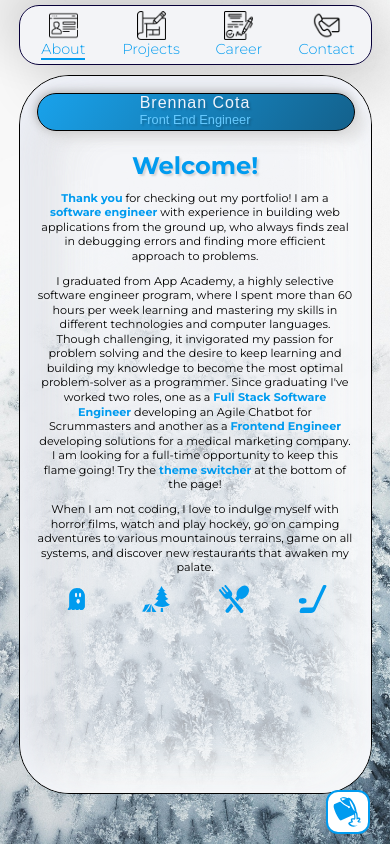
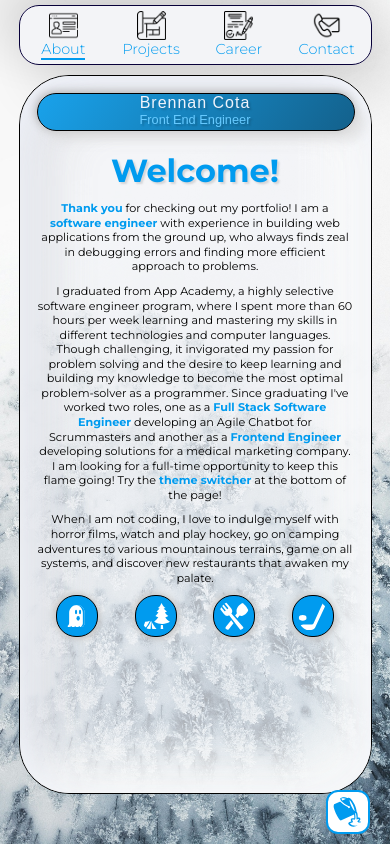
Before and after one commit to Sleightttt/Austin_Roach, a React (Create React App) app in the folder planner-app/: page / in a window 390 px wide. Built offline with nearby package versions, Linux system fonts and the light colour scheme.

Commit message:
added animations to project button

```diff
--- a/planner-app/src/components/About/About.css
+++ b/planner-app/src/components/About/About.css
@@ -140,6 +140,11 @@
 
 .about-icon {
   height: 50px;
+  border: 1px solid black;
+
+  box-shadow: 2px 2px 6px #c5c5c5, -2px -2px 6px #cacaca;
+  padding: 5px;
+  border-radius: 20px;
 }
 
 .about-icon2 {
@@ -225,7 +230,7 @@
   }
 
   .about-h {
-    font-size: 1.5rem;
+    font-size: 2.5rem;
   }
 }
 
@@ -236,7 +241,7 @@
   }
 
   .about-h {
-    font-size: 1.5rem;
+    font-size: 2rem;
   }
 }
 
--- a/planner-app/src/components/About/AboutBody.js
+++ b/planner-app/src/components/About/AboutBody.js
@@ -3,6 +3,7 @@ const AboutBody = ({ activeTheme }) => {
     let fill = {};
     if (activeTheme === "snow") {
       fill.fill = "#009bef";
+      fill.background = "red";
       return "#009bef";
     } else if (activeTheme === "summer") {
       fill.fill = "#F4653E";
@@ -82,10 +83,10 @@ const AboutBody = ({ activeTheme }) => {
           className="about-icon"
           xmlns="http://www.w3.org/2000/svg"
           viewBox="0 0 64 64"
-          style={{ ...fill }}
+          style={{ background: themeFixer() }}
         >
           <path
-            fill={themeFixer()}
+            fill="#fff"
             d="M20.952,52.828l-0.141,0.145l-0.807,0.821c-1.896,1.896-6.636,1.896-7.584,0.948
 	c-0.947-0.948,0-1.914,0-1.914c1.896-1.878,2.844-3.682,2.844-6.144v-7.584V24.882c0-9.163,7.428-16.59,16.589-16.59l0,0
 	c9.163,0,16.59,7.428,16.59,16.59v14.219c0,0,0,6.162,0,9.006c0,1.896-0.947,3.792-2.844,5.688
@@ -98,18 +99,30 @@ const AboutBody = ({ activeTheme }) => {
 	c0,0,0,6.162,0,9.006c0,1.896-0.947,3.792-2.844,5.688c-0.674,0.674-1.707,1.104-2.801,1.342c1.696,0.497,5.226,0.233,6.801-1.342
 	c1.896-1.896,2.844-3.791,2.844-5.688c0-2.844,0-9.006,0-9.006V24.882C48.444,15.719,41.018,8.292,31.854,8.292z"
           />
-          <ellipse fill="#f0f3fb" cx="34.5" cy="37" rx="3.5" ry="5" />
-          <ellipse fill="#f0f3fb" cx="29.959" cy="23.459" rx="2.37" ry="4.74" />
-          <ellipse fill="#f0f3fb" cx="38.49" cy="23.459" rx="2.37" ry="4.74" />
+          <ellipse fill={themeFixer()} cx="34.5" cy="37" rx="3.5" ry="5" />
+          <ellipse
+            fill={themeFixer()}
+            cx="29.959"
+            cy="23.459"
+            rx="2.37"
+            ry="4.74"
+          />
+          <ellipse
+            fill={themeFixer()}
+            cx="38.49"
+            cy="23.459"
+            rx="2.37"
+            ry="4.74"
+          />
         </svg>
         <svg
           className="about-icon"
           xmlns="http://www.w3.org/2000/svg"
           viewBox="0 0 512 512"
-          style={{ ...fill }}
+          style={{ background: themeFixer() }}
         >
           <path
-            fill={themeFixer()}
+            fill="#fff"
             d="M350.5 33.05c-13.9 30.58-29.4 61.29-61.6 85.35 7.3 3.4 20.7 6.2 27.9 8.5-12.2 18.7-33 36.4-52 52.3 11.1 5.7 22.1 10.3 33.1 14-14.1 22.2-30.9 43.3-51.9 62.4 16.7 9.3 33.3 16.6 49.8 21.8-17.9 25.4-40.4 49.6-72.1 76.1 51.5 26.5 97 38.8 142.2 37.4 1.8 0 3.7.1 5.5.1v-.3c39.9-2.2 79.6-15 123.2-38-38.8-24.5-62.9-47.7-81.4-73.2 17.8-5.2 35.6-12.9 53.3-23.1-25.8-17.7-44.2-38.6-58.9-61.5 12.1-3.7 24.1-8.7 36.1-15-23.2-14.6-44.1-32.3-56.7-51.4 8.8-2.4 22.8-5.3 31.5-9.4-38.5-21.76-48.9-53.16-68-86.05zM173.6 336.8c-.1.3-.4.8-.6 1.1l19.4 139 72.2 1.2c-38.2-44.9-66-91.1-91-141.3zm-.6 1.2c-23.8 47.8-44.8 94.2-86.44 137.2l76.84 1.3zm-20.7 1.1c-24.1 8.9-54.17 16.9-82.31 15.8-11.18 39.8-26.38 80-52.57 115.8l46.65 1.6c43.13-40.8 64.23-85 88.23-133.2zm186.5 68.8l-2.7 70.4 43 .6L373 409c-11.6 0-23.1-.3-34.2-1.1z"
           />
         </svg>
@@ -117,7 +130,8 @@ const AboutBody = ({ activeTheme }) => {
           className="about-icon"
           xmlns="http://www.w3.org/2000/svg"
           viewBox="0 -3.84 122.88 122.88"
-          fill={themeFixer()}
+          fill="#fff"
+          style={{ background: themeFixer() }}
         >
           <path d="M29.03,100.46l20.79-25.21l9.51,12.13L41,110.69C33.98,119.61,20.99,110.21,29.03,100.46L29.03,100.46z M53.31,43.05 c1.98-6.46,1.07-11.98-6.37-20.18L28.76,1c-2.58-3.03-8.66,1.42-6.12,5.09L37.18,24c2.75,3.34-2.36,7.76-5.2,4.32L16.94,9.8 c-2.8-3.21-8.59,1.03-5.66,4.7c4.24,5.1,10.8,13.43,15.04,18.53c2.94,2.99-1.53,7.42-4.43,3.69L6.96,18.32 c-2.19-2.38-5.77-0.9-6.72,1.88c-1.02,2.97,1.49,5.14,3.2,7.34L20.1,49.06c5.17,5.99,10.95,9.54,17.67,7.53 c1.03-0.31,2.29-0.94,3.64-1.77l44.76,57.78c2.41,3.11,7.06,3.44,10.08,0.93l0.69-0.57c3.4-2.83,3.95-8,1.04-11.34L50.58,47.16 C51.96,45.62,52.97,44.16,53.31,43.05L53.31,43.05z M65.98,55.65l7.37-8.94C63.87,23.21,99-8.11,116.03,6.29 C136.72,23.8,105.97,66,84.36,55.57l-8.73,11.09L65.98,55.65L65.98,55.65z" />
         </svg>
@@ -126,7 +140,8 @@ const AboutBody = ({ activeTheme }) => {
           className="about-icon"
           xmlns="http://www.w3.org/2000/svg"
           viewBox="0 0 32 32"
-          fill={themeFixer()}
+          fill="#fff"
+          style={{ background: themeFixer() }}
         >
           <path
             d="M3.7,31H14c1.8,0,3.5-1.1,4.3-2.7l12-25.6C30.6,1.9,30,1,29.2,1h-1.4c-0.5,0-0.9,0.3-1.1,0.7L16.5,23.9
--- a/planner-app/src/components/Contract/ContractMain.js
+++ b/planner-app/src/components/Contract/ContractMain.js
@@ -232,7 +232,7 @@ const ContractMain = ({ activeTheme }) => {
       <div className="contract-nav">
         <div
           className={`entry-box-c ${
-            activeEntry === "life" ? "active-entry2" : ""
+            activeEntry === "life" ? "active-entry2 bounce" : ""
           }`}
           style={{ ...boxStyle, ...(activeEntry === "life" ? borderLeft : {}) }}
           onClick={() => handleClick("life")}
@@ -241,7 +241,7 @@ const ContractMain = ({ activeTheme }) => {
         </div>
         <div
           className={`entry-box-c ${
-            activeEntry === "big" ? "active-entry2" : ""
+            activeEntry === "big" ? "active-entry2 bounce" : ""
           }`}
           style={{ ...boxStyle, ...(activeEntry === "big" ? borderLeft : {}) }}
           onClick={() => handleClick("big")}
--- a/planner-app/src/components/Projects/Projects.css
+++ b/planner-app/src/components/Projects/Projects.css
@@ -332,3 +332,84 @@
     width: 10px;
   }
 }
+
+.bounceIn {
+  -webkit-animation-name: bounceIn;
+  animation-name: bounceIn;
+  -webkit-animation-duration: 0.75s;
+  animation-duration: 0.75s;
+  -webkit-animation-duration: 1s;
+  animation-duration: 1s;
+  -webkit-animation-fill-mode: both;
+  animation-fill-mode: both;
+}
+.bounce {
+  -webkit-animation-name: bounce;
+  animation-name: bounce;
+  -webkit-transform-origin: center bottom;
+  -ms-transform-origin: center bottom;
+  transform-origin: center bottom;
+  -webkit-animation-duration: 1s;
+  animation-duration: 1s;
+  -webkit-animation-fill-mode: both;
+  animation-fill-mode: both;
+}
+@-webkit-keyframes bounce {
+  0%,
+  20%,
+  53%,
+  80%,
+  100% {
+    -webkit-transition-timing-function: cubic-bezier(0.215, 0.61, 0.355, 1);
+    transition-timing-function: cubic-bezier(0.215, 0.61, 0.355, 1);
+    -webkit-transform: translate3d(0, 0, 0);
+    transform: translate3d(0, 0, 0);
+  }
+  40%,
+  43% {
+    -webkit-transition-timing-function: cubic-bezier(0.755, 0.05, 0.855, 0.06);
+    transition-timing-function: cubic-bezier(0.755, 0.05, 0.855, 0.06);
+    -webkit-transform: translate3d(0, -30px, 0);
+    transform: translate3d(0, -30px, 0);
+  }
+  70% {
+    -webkit-transition-timing-function: cubic-bezier(0.755, 0.05, 0.855, 0.06);
+    transition-timing-function: cubic-bezier(0.755, 0.05, 0.855, 0.06);
+    -webkit-transform: translate3d(0, -15px, 0);
+    transform: translate3d(0, -15px, 0);
+  }
+  90% {
+    -webkit-transform: translate3d(0, -4px, 0);
+    transform: translate3d(0, -4px, 0);
+  }
+}
+
+@keyframes bounce {
+  0%,
+  20%,
+  53%,
+  80%,
+  100% {
+    -webkit-transition-timing-function: cubic-bezier(0.215, 0.61, 0.355, 1);
+    transition-timing-function: cubic-bezier(0.215, 0.61, 0.355, 1);
+    -webkit-transform: translate3d(0, 0, 0);
+    transform: translate3d(0, 0, 0);
+  }
+  40%,
+  43% {
+    -webkit-transition-timing-function: cubic-bezier(0.755, 0.05, 0.855, 0.06);
+    transition-timing-function: cubic-bezier(0.755, 0.05, 0.855, 0.06);
+    -webkit-transform: translate3d(0, -30px, 0);
+    transform: translate3d(0, -30px, 0);
+  }
+  70% {
+    -webkit-transition-timing-function: cubic-bezier(0.755, 0.05, 0.855, 0.06);
+    transition-timing-function: cubic-bezier(0.755, 0.05, 0.855, 0.06);
+    -webkit-transform: translate3d(0, -15px, 0);
+    transform: translate3d(0, -15px, 0);
+  }
+  90% {
+    -webkit-transform: translate3d(0, -4px, 0);
+    transform: translate3d(0, -4px, 0);
+  }
+}
--- a/planner-app/src/components/Projects/index.js
+++ b/planner-app/src/components/Projects/index.js
@@ -166,7 +166,7 @@ const Projects = ({ activeTheme }) => {
       <div className="project-nav">
         <div
           className={`entry-box entry-box-image ${
-            activeEntry === "image" ? "active-entry" : ""
+            activeEntry === "image" ? "active-entry bounce" : ""
           }`}
           onClick={() => handleEntryClick("image")}
           style={{ ...(activeEntry === "image" ? borderLeft : {}) }}
@@ -178,7 +178,7 @@ const Projects = ({ activeTheme }) => {
         </div>
         <div
           className={`entry-box entry-box-ootify ${
-            activeEntry === "ootify" ? "active-entry" : ""
+            activeEntry === "ootify" ? "active-entry bounce" : ""
           }`}
           onClick={() => handleEntryClick("ootify")}
           style={{ ...(activeEntry === "ootify" ? borderLeft : {}) }}
@@ -191,7 +191,7 @@ const Projects = ({ activeTheme }) => {
         </div>
         <div
           className={`entry-box entry-box-proof ${
-            activeEntry === "proof" ? "active-entry" : ""
+            activeEntry === "proof" ? "active-entry bounce" : ""
           }`}
           onClick={() => handleEntryClick("proof")}
           style={{ ...(activeEntry === "proof" ? borderLeft : {}) }}
@@ -204,7 +204,7 @@ const Projects = ({ activeTheme }) => {
         </div>
         <div
           className={`entry-box entry-box-job ${
-            activeEntry === "job" ? "active-entry" : ""
+            activeEntry === "job" ? "active-entry bounce" : ""
           }`}
           style={{ ...(activeEntry === "job" ? borderLeft : {}) }}
           onClick={() => handleEntryClick("job")}
```
